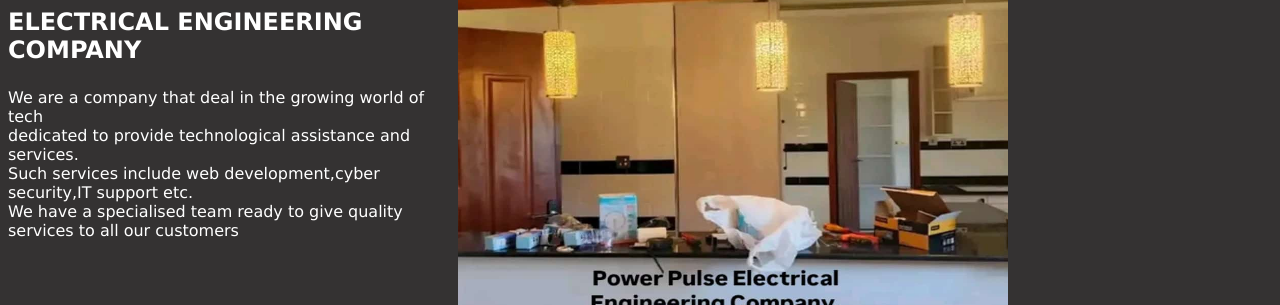
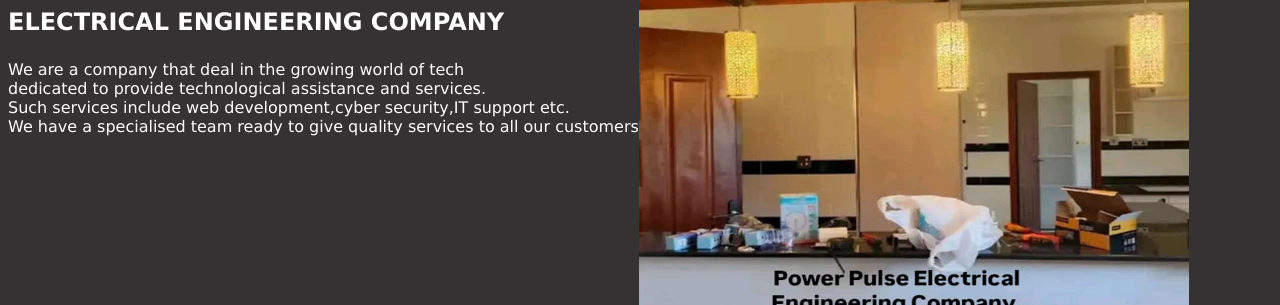
Before and after one commit to drownsit/elitecrete, a plain HTML site: page index.html in a window 1280 px wide. Shown: the part 230-535 px from the top of the page. Drawn offline with Linux system fonts and the light colour scheme.

Commit message:
Update index.html

```diff
--- a/index.html
+++ b/index.html
@@ -500,7 +500,7 @@ img {vertical-align: middle;}
 
 </style>
     </head>
-    <body style="background-color: rgb(52, 50, 50); max-width: 1000px; ">
+    <body style="background-color: rgb(52, 50, 50); max-width: 1500px; ">
 
         <div style="background-color: rgb(42, 41, 41);">  <div class="tito" style="font-style: oblique; color: rgb(24, 163, 213); font-size: xx-large;font-family: Arial, Helvetica, sans-serif;font-style:old-english;">POWER PULSE</div>
         <div style="display: flex; padding-right: 100px;">
```
